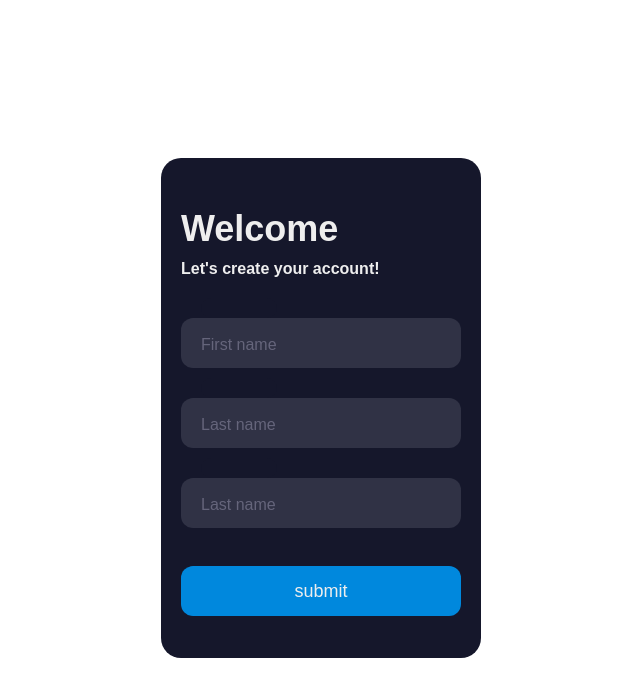
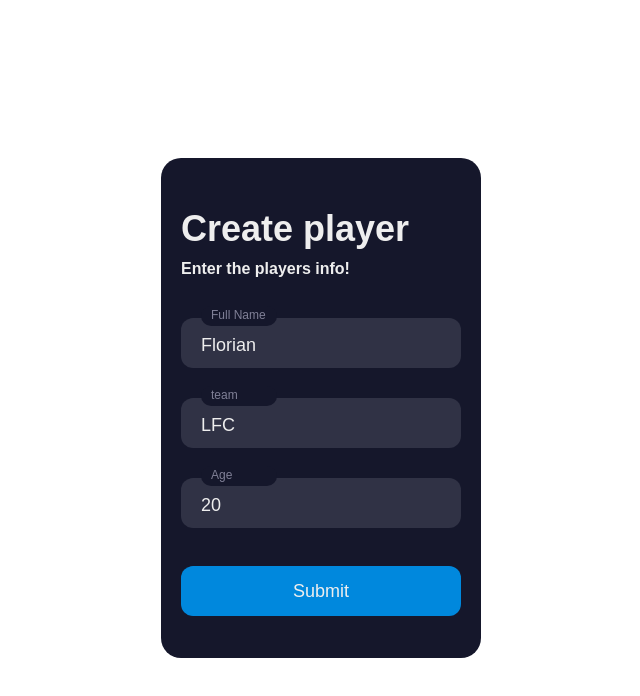
Before and after one commit to FlorianShabani/players-page, a Next.js app: page /createPlayer in a window 1280 px wide. Shown: the top 696 px of the page, without its empty margins (319-959 px from the left). Built offline with nearby package versions, Linux system fonts and the light colour scheme.

Commit message:
add player form

```diff
--- a/components/PlayerCard.js
+++ b/components/PlayerCard.js
@@ -3,6 +3,7 @@ import styles from '../styles/Player.module.css'
 import { useState } from 'react'
 
 export default function Player({ player, handleDelete }) {
+    // TODO : edit player
     //Which type of action the user is performing on the player ("View", "Delete", "Edit")
     const [cardType, setCardType] = useState("View")
 
--- a/pages/createPlayer.js
+++ b/pages/createPlayer.js
@@ -1,40 +1,103 @@
 import styles from '../styles/createPlayer.module.css'
 
+import { useState } from 'react'
+
 export default function createPlayer() {
+    // "" - no response yet, "true", "false"
+    const [responeOK, setResponeOK] = useState("")
+
+    const [formData, setFormData] = useState({
+        name: 'Florian',
+        age: 20,
+        team: 'LFC'
+    })
+
+
+    console.log(formData)
+    function handleChange(event) {
+        const { name, value, type, checked } = event.target
+        setFormData(prevFormData => ({
+            ...prevFormData,
+            [name]: type === "checkbox" ? checked : value
+        }))
+    }
+
+    function handleSubmit(event) {
+        event.preventDefault()
+        try {fetch("http://localhost:8080/api/players", {
+            method: "POST",
+            headers: {
+                "Content-Type": "application/json"
+            },
+            body: JSON.stringify(formData),
+        }).then(response => {
+            if (response.status === 200) {
+                setResponeOK("true")
+            } else {
+                setResponeOK("false")
+            }
+        });
+        } catch (error) {
+            console.log("error")
+            setResponeOK("false")
+        }
+    }
+
     return (
         <div className={styles.body}>
-            <div className={styles.form}>
-                <>
-                    <div className={styles.title}>Welcome</div>
-                    <div className={styles.subtitle}>Let's create your account!</div>
+            <form className={styles.form} onSubmit={handleSubmit}>
+                <div className={styles.title}>Create player</div>
+                <div className={styles.subtitle}>Enter the players info!</div>
                 <div className={`${styles.inputContainer} ${styles.ic1}`}>
-                        <input id="name" className={styles.input} type="text" placeholder=" " />
+                    <input
+                        id="name"
+                        className={styles.input}
+                        type="text"
+                        name="name"
+                        onChange={handleChange}
+                        value={formData.name}
+                    />
                     <div className={styles.cut} />
                     <label htmlFor="name" className={styles.placeholder}>
-                            First name
+                        Full Name
                     </label>
                 </div>
                 <div className={`${styles.inputContainer} ${styles.ic2}`}>
-                        <input id="team" className={styles.input} type="text" placeholder=" " />
+                    <input
+                        id="team"
+                        className={styles.input}
+                        type="text"
+                        name="team"
+                        onChange={handleChange}
+                        value={formData.team}
+                    />
                     <div className={styles.cut} />
                     <label htmlFor="team" className={styles.placeholder}>
-                            Last name
+                        team
                     </label>
                 </div>
 
                 <div className={`${styles.inputContainer} ${styles.ic2}`}>
-                        <input id="age" className={styles.input} type="number" placeholder=" " />
+                    <input
+                        id="age"
+                        className={styles.input}
+                        type="number"
+                        name="age"
+                        onChange={handleChange}
+                        value={formData.age}
+                    />
                     <div className={styles.cut} />
                     <label htmlFor="age" className={styles.placeholder}>
-                            Last name
+                        Age
                     </label>
                 </div>
 
                 <button type="text" className={styles.submit}>
-                        submit
+                    Submit
                 </button>
-                </>
-            </div>
+                {responeOK === "true" && <p className={`${styles.okMessage} ${styles.subtitle}`}>Player Added Succsessfully</p>}
+                {responeOK === "false" && <p className={`${styles.notOkMessage} ${styles.subtitle}`}>Error Adding Player</p>}
+            </form>
         </div>
     )
 }
--- a/pages/index.js
+++ b/pages/index.js
@@ -5,6 +5,7 @@ export default function Home() {
         <>
             <h1>Players API</h1>
             <Link href="/players">See Players</Link>
+            <Link href="/createPlayers">Create Players</Link>
         </>
     )
 }
--- a/styles/createPlayer.module.css
+++ b/styles/createPlayer.module.css
@@ -122,3 +122,11 @@
 .submit:active {
     background-color: #06b;
 }
+
+.okMessage {
+    color: rgb(60, 196, 60);
+}
+
+.notOkMessage {
+    color: rgb(196, 60, 60);
+}
```
Lines whose indentation alone changed are shown as unchanged.
